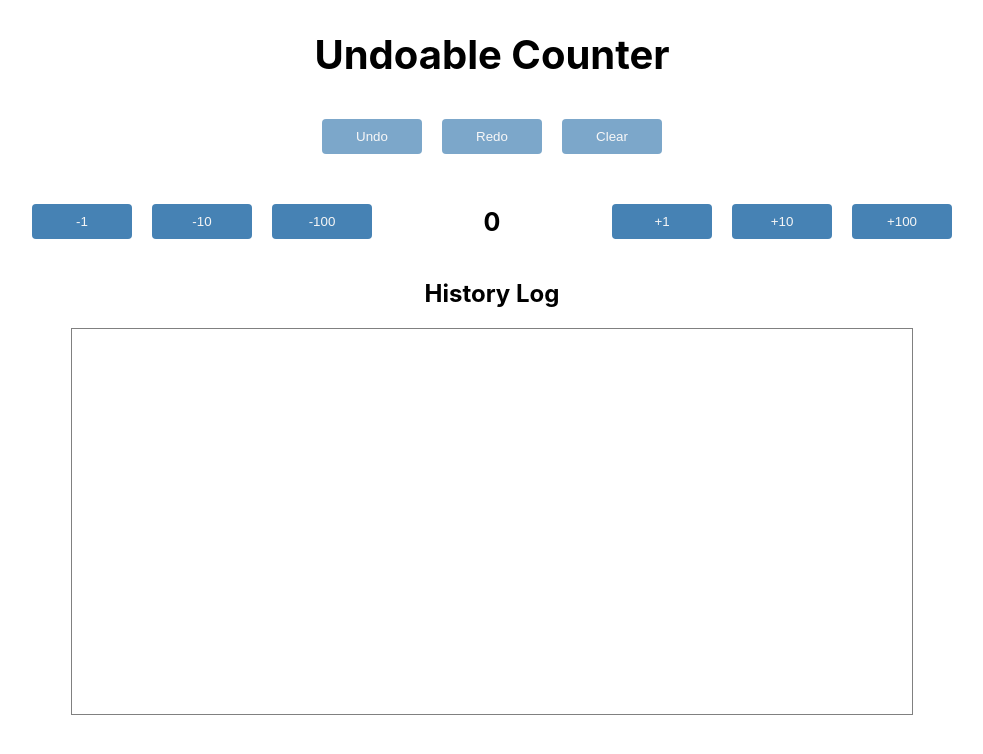
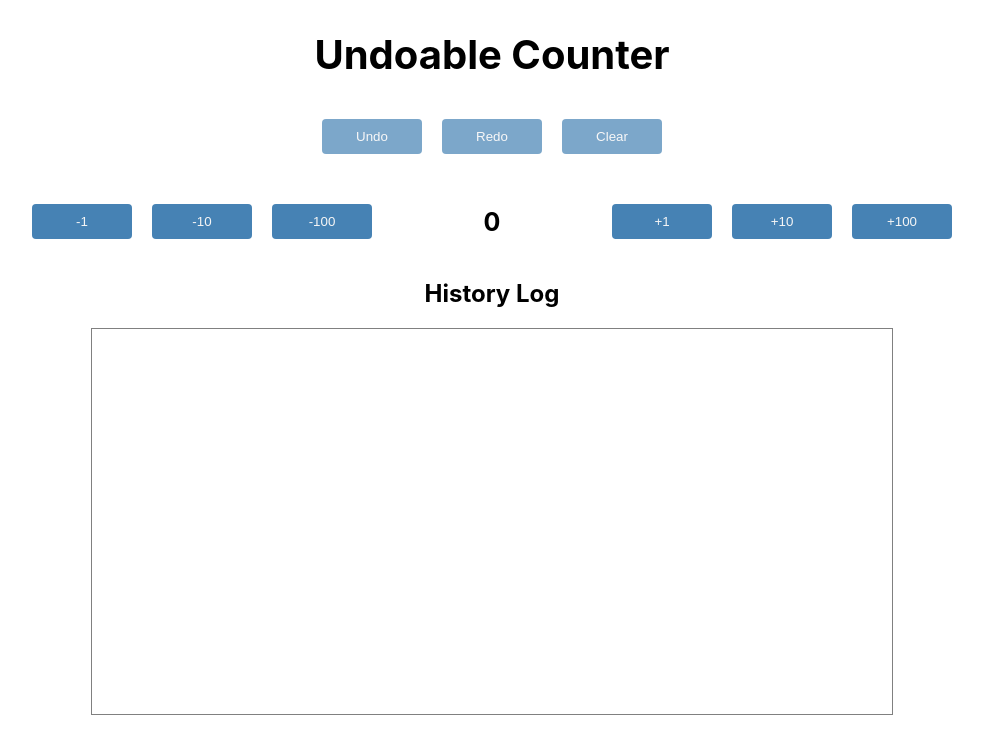
Before and after one commit to alaminShaheen/frontend-eval-tasks, a React (Create React App) app: page / in a window 1280 px wide. Shown: the top 754 px of the page, without its empty margins (148-1131 px from the left). Built offline with nearby package versions, Linux system fonts and the light colour scheme.

Commit message:
minor css fix

```diff
--- a/src/components/UndoableCounter/UndoableCounterContainer.css
+++ b/src/components/UndoableCounter/UndoableCounterContainer.css
@@ -34,14 +34,13 @@
     display: flex;
     flex-direction: column-reverse;
     align-items: center;
-    /* justify-content: center; */
     list-style: none;
     height: 385px;
     border: 1px solid gray;
     overflow-y: auto;
     margin: 0 auto;
-    width: 800px;
-    /* background-color: antiquewhite; */
+    padding: 0;
+    max-width: 800px;
 }
 
 .log-element {
```
